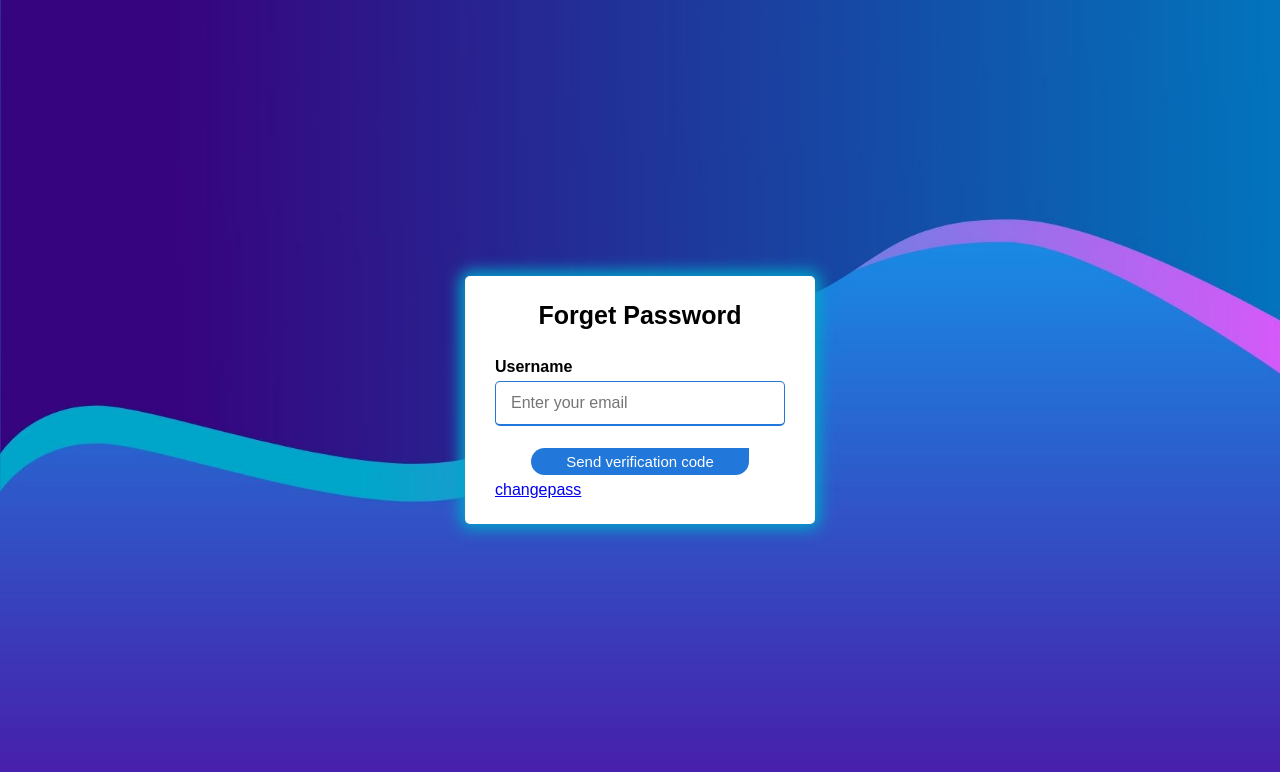
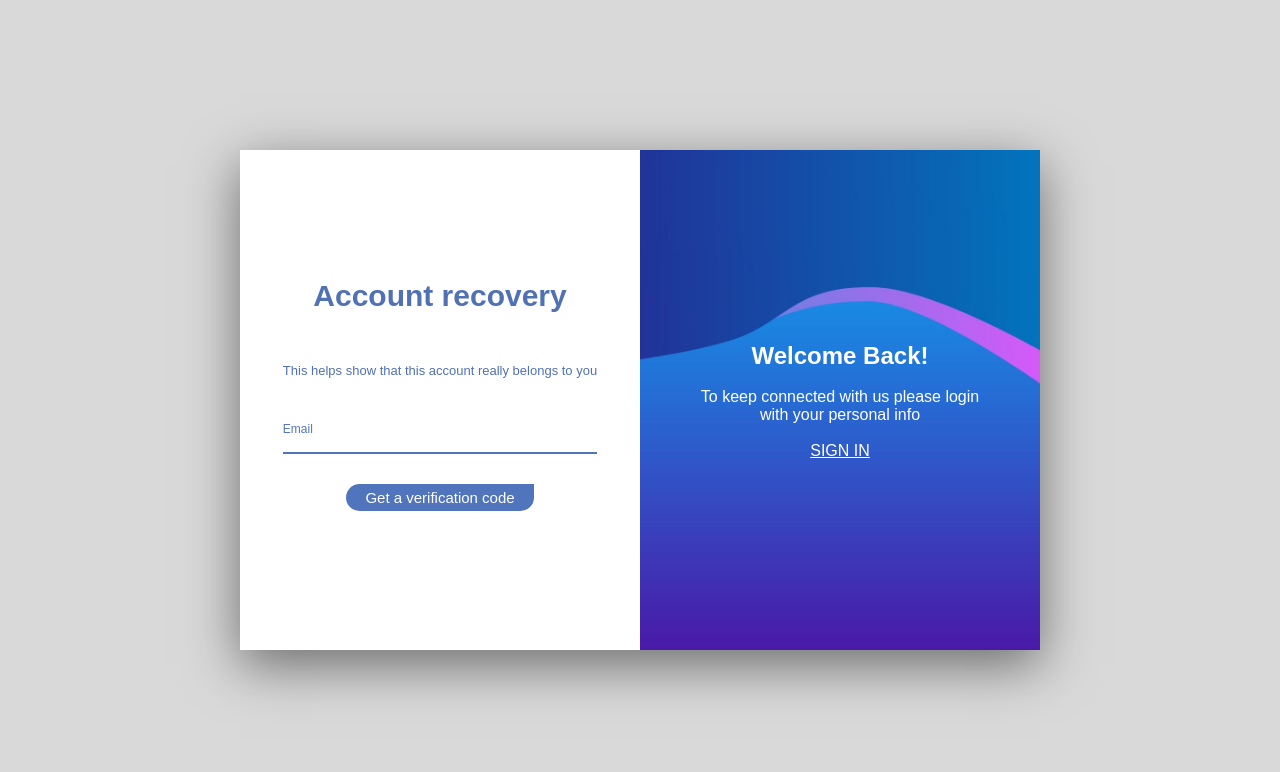
Before and after one commit to combinator4001/combinator-front, a React (Create React App) app: page /auth/password in a window 1280 px wide. Shown: the top 772 px of the page. Built offline with nearby package versions, Linux system fonts and the light colour scheme.

Commit message:
ForgetPass style

```diff
--- a/src/component/ForgetPass/ForgetPass.js
+++ b/src/component/ForgetPass/ForgetPass.js
@@ -1,5 +1,5 @@
 import React,{useState} from 'react'
-import './ForgetPass.css'
+import '../Login/Login.css'
 import { toast } from 'react-toastify';
 import url from '../../variables';
 import { BrowserRouter as Router, Route, Link } from "react-router-dom";
@@ -76,32 +76,45 @@ const ForgetPass = () => {
 
 
     return (
-        <div className="fa3">
-            <div className="container3">
-        <div className="title3">Forget Password</div>
+    <section>
+        <div className="container">
+            <div className="user signupBox">
+                <div className="formBox">
                     <form onSubmit={handleSubmit}>
-            <div className="user-details3">
-                <div className="input-box3">
-                    <span className="details3">Username</span>
-                    <input
-                    type="text"
+                        <div className="user-details">
+                            <h2 >Account recovery</h2>
+                            <h5>This helps show that this account really belongs to you</h5>
+
+                            <div className="floating-label-group">
+                                <div className="input-box">
+                                    <input type="text"
                                            name="username"
-                    placeholder="Enter your email"
                                            value={username}
-                    onChange={(e)=>setemail(e.target.value)}/>
-                    {error && <p>{error}!</p>}
+                                           onChange={(e)=>setemail(e.target.value)}
+                                           autoComplete="off" autoFocus required/>
+                                    <label className="floating-label">Email</label>
+                                    {error && <div className='error'><p>{error}!</p></div>}
+                                </div>
                             </div>
                         </div>
 
-            <div className="button_containar3">
-                <button className="yellow_buttons3" type="submit" onClick={ForgetPass}  value="send" >Send verification code </button>
+                        <div className="button_containar1">
+                            <button className="yellow_buttons1" type="submit" formNoValidate onClick={ForgetPass}  value="send" style={{ fontSize: '13px'},{margin:30}}>Get a verification code </button>
+                        </div>
+                        <p className="checklogin" style={{marginRight:-30},{marginTop:-20}}><p></p> <Link to="/">Already have an account? Sign in</Link></p>
+                        {/* <p ><Link to="/reset">changepass</Link></p> */}
+                    </form>
                 </div>
 
-            <p ><Link to="/reset">changepass</Link></p>
-
-        </form>
+                <div class="imgBox">
+                    <h1>Welcome Back!</h1>
+                    <p> <br/>To keep connected with us please login</p>
+                    <p> with your personal info<br/><br/></p>
+                    <p><Link to="/" style={{ color:'white'}}>SIGN IN</Link></p>
                 </div>
             </div>
+        </div>
+    </section>
     )
 }
 
--- a/src/component/Login/Login.css
+++ b/src/component/Login/Login.css
@@ -67,6 +67,15 @@ section .container .user .formBox h1{
   margin-bottom: 50px;
   color:#5071b4;
 }
+section .container .user .formBox h5{
+  font-weight: 500;
+  font-size: 13px;
+  font: bold;
+  text-align: center;
+  width:100%;
+  margin-bottom: 50px;
+  color:#5071b4;
+}
 .error{
     color:red;
     font-size: 9.5px;
@@ -126,9 +135,8 @@ section .container .user .formBox form input[type="nameowner"]{
 }
 .details1
 {
-    font-size: 16px;
+    font-size: 12px;
     display: block;
-    font-weight:bold;
     margin-bottom: 5px;
 }
  .user-details1
@@ -147,7 +155,6 @@ section .container .user .formBox form input[type="nameowner"]{
 .details1
 {
   display: block;
-  font-weight:bold;
   margin-top: 20px;
   margin-bottom: 5px;
   font-size: 16px;
--- a/src/component/Login/Login.js
+++ b/src/component/Login/Login.js
@@ -110,7 +110,7 @@ const Login =({history}) => {
                     <h1>Hello, Friend!</h1>
                     <p> <br/>Enter your personal details and start</p>
                     <p> journey with us<br/><br/></p>
-                    <p><Link to="/person" onClick= {doToggle}>SIGN UP</Link></p>
+                    <p><Link to="/person" onClick= {doToggle} style={{ color:'white'}}>SIGN UP</Link></p>
                 </div>
                 <div className="formBox">
                     <form  onSubmit={(e)=>handleSubmit(e)}>
@@ -135,11 +135,11 @@ const Login =({history}) => {
                                 </div>
                            </div>
                         </div>
-                        <p className="check1"><p></p> <Link to="/auth/password">Forgot password</Link></p>
+                        <p className="check1"><p></p> <Link to="/auth/password" style={{marginLeft:5}}>Forgot password</Link></p>
                         <div className="button_containar1">
-                            <button className="yellow_buttons1" type="submit" onClick={loginButton} value="log in" >Sign in</button>
+                            <button className="yellow_buttons1" type="submit"  formNoValidate onClick={loginButton} value="log in" >Sign in</button>
                         </div>
-                        <p className="checklogin2"><p></p> <Link to="/person">SIGN UP</Link></p>
+                        <p className="checklogin2" style={{fontSize:90}}><Link to="/person"  style={{marginLeft:14}}>Don't have an account yet? Sign up</Link></p>
                     </form>
                 </div>
             </div>
--- a/src/component/Sign Up/FormSignup.js
+++ b/src/component/Sign Up/FormSignup.js
@@ -226,8 +226,9 @@ const FormSignup = ({history}) => {
                             <div className="button_containar1">
                                 <button className="yellow_buttons1" type="submit" formNoValidate onClick={signup} value="Sign up" >Sign up</button>
                             </div>
-                            <p className="checklogin" style={{marginLeft:89}}><p></p> <Link to="/">SIGN IN</Link></p>
-                            <p className="check1" style={{marginLeft:89}}><p></p> <Link to="/company">Extera forms for company</Link></p>
+
+                            <p className="check1" style={{marginLeft:95}}><p></p> <Link to="/company">Extera forms for company</Link></p>
+                            <p className="checklogin" style={{marginRight:-30}}><p></p> <Link to="/">Already have an account? Sign in</Link></p>
 
                         </form>
 
@@ -236,7 +237,7 @@ const FormSignup = ({history}) => {
                         <h1>Welcome Back!</h1>
                         <p> <br/>To keep connected with us please login</p>
                         <p> with your personal info<br/><br/></p>
-                        <p><Link to="/">SIGN IN</Link></p>
+                        <p><Link to="/" style={{ color:'white'}}>SIGN IN</Link></p>
                     </div>
                 </div>
             </div>
--- a/src/component/SignUpCompany/FormSignupCompany.js
+++ b/src/component/SignUpCompany/FormSignupCompany.js
@@ -227,15 +227,15 @@ const FormSignupCompany = ({history}) => {
                             <div className="button_containar1">
                                 <button className="yellow_buttons1" type="submit" formNoValidate onClick={signup} value="Sign up" >Sign up</button>
                             </div>
-                            <p className="checklogin1" style={{marginLeft:133}}><p></p> <Link to="/person">SIGN IN</Link></p>
                             <p className="check1" style={{marginLeft:133}}><p></p> <Link to="/person">User Sign up</Link></p>
+                            <p className="checklogin" style={{marginRight:-30}}><p></p> <Link to="/">Already have an account? Sign in</Link></p>
                         </form>
                     </div>
                     <div class="imgBox">
                         <h1>Welcome Back!</h1>
                         <p> <br/>To keep connected with us please login</p>
                         <p> with your personal info<br/><br/></p>
-                        <p><Link to="/">SIGN IN</Link></p>
+                        <p><Link to="/" style={{ color:'white'}}>SIGN IN</Link></p>
                     </div>
                 </div>
             </div>
```
Lines whose indentation alone changed are shown as unchanged.
